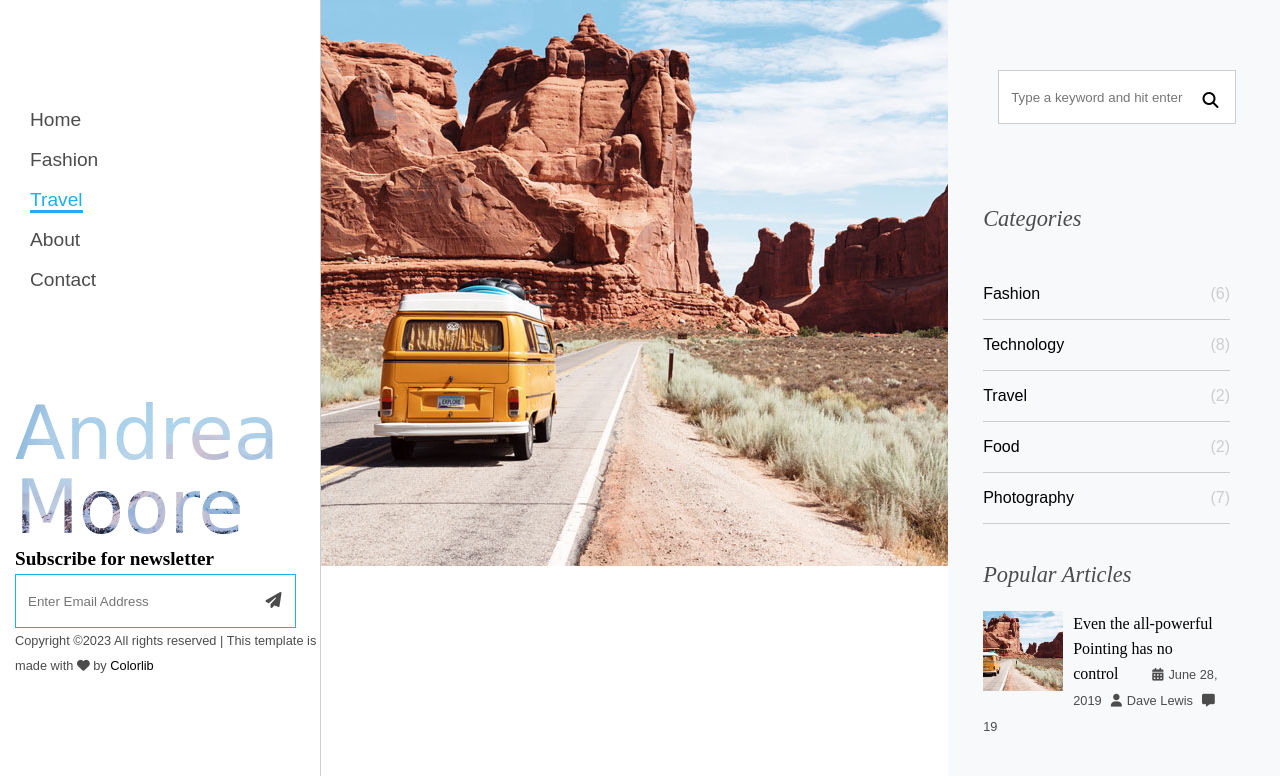
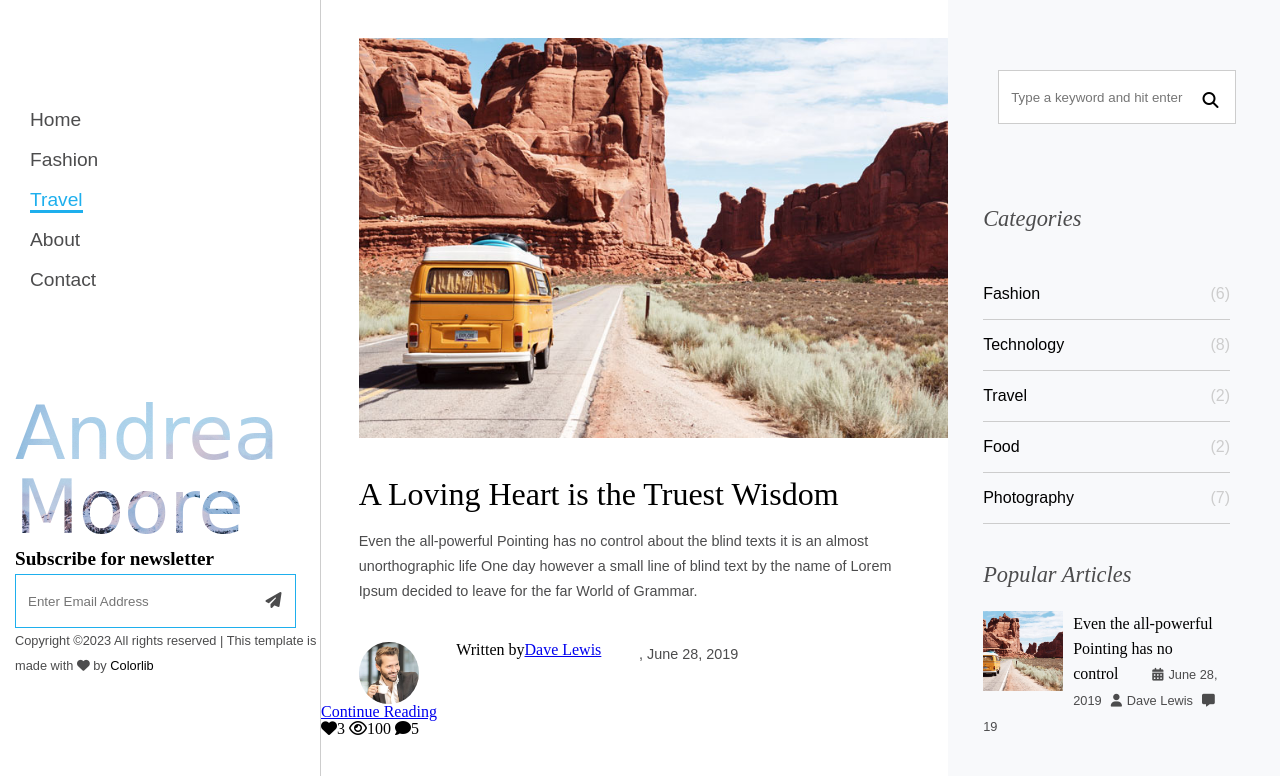
Before and after one commit to GusevaLada/project_less, a plain HTML site: page travel.html in a window 1280 px wide. Shown: the top 776 px of the page. Drawn offline with Linux system fonts and the light colour scheme; a web font is replaced by a local one.

Commit message:
edit travelpage

```diff
--- a/css/style.less
+++ b/css/style.less
@@ -80,10 +80,7 @@ nav{
 main{
   width: 49%;
   margin: 0 0 0 25%;
-
   border-left: 1px solid @grey;
-
-
   .post_block{
     padding-left: 50px;
     margin: 50px 0;
@@ -99,7 +96,7 @@ main{
           font-family: @font_lora;
         }
 
-        font-size: 30px;
+        font-size: 1.8rem;
         line-height: 45px;
         font-weight: @f1;
         padding-right: 25px;
@@ -169,18 +166,42 @@ main{
     }
   }
 
+
+  .travel_post{
+    img{
+      width: 660px;
+      margin: 6%;
+      height: 400px;
+      object-fit: cover;
+    }
+    h2{
+      @font-family: @font_lora;
+      font-size: 2rem;
+      margin: 0 6% 3%;
+    }
+    p{
+      font-family: @font_poppins;
+      font-size: 0.9rem;
+      margin: 0 6% 6%;
+      line-height: 25px;
+      color: @darkgrey;
+    }
+    .post_author{
+      display:flex;
+      img{
+        width: 60px;
+        height: auto;
+        border-radius: 50%;
+        margin:0 6%;
+      }
+
+      p{
+
+      }
+    }
+  }
 }
 
-
-
-// .block_anim{
-//   transform: translateY(100%);
-//   animation: show 1s forwards;
-//   @keyframes show {
-//     0% {transform: translateY(100%);}
-//     100% {transform: translateY(0);}
-//   }
-// }
 
 aside{
   .block_anim();
--- a/travel.html
+++ b/travel.html
@@ -31,7 +31,29 @@
 
 	</nav>
 	<main>
-		<img src="images/image_1.jpg" alt="">
+		<div class="travel_post">
+			<img src="images/image_1.jpg" alt="">
+			<h2>A Loving Heart is the Truest Wisdom</h2>
+			<p>Even the all-powerful Pointing has no control about the blind texts it is an almost unorthographic life One day however a small line of blind text by the name of Lorem Ipsum decided to leave for the far World of Grammar.</p>
+
+			<div class="post_author">
+				<img src="images/person_1.jpg" alt="">
+				<span>Written by </span><a href="#">Dave Lewis</a><p>, June 28, 2019</p>
+			</div>
+
+
+			<div class="post_btn">
+				<a href="#">Continue Reading</a>
+			</div>
+			<div class="post_likes">
+				<i class="fa-solid fa-heart"></i>3
+				<i class="fa-regular fa-eye"></i>100
+				<i class="fa-solid fa-comment"></i>5
+
+			</div>
+		</div>
+
+
 	</main>
 
 	<aside>
```
Also changed, not shown: css/style.css, images/person_1.jpg (added).
